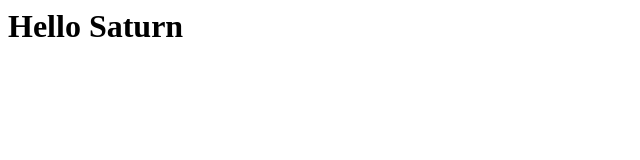
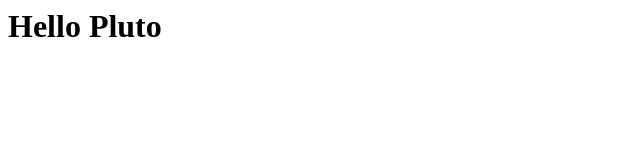
Before and after one commit to johnpaullazaro/GitAngularPHDemo, a plain HTML site: page index.html in a window 1280 px wide. Shown: the full height of the page, 0-640 px from the left. Drawn offline with Linux system fonts and the light colour scheme.

Commit message:
addd Pluto

```diff
--- a/index.html
+++ b/index.html
@@ -6,6 +6,6 @@
     <title>Document</title>
 </head>
 <body>
-    <h1>Hello Saturn</h1>
+    <h1>Hello Pluto</h1>
 </body>
 </html>
```
